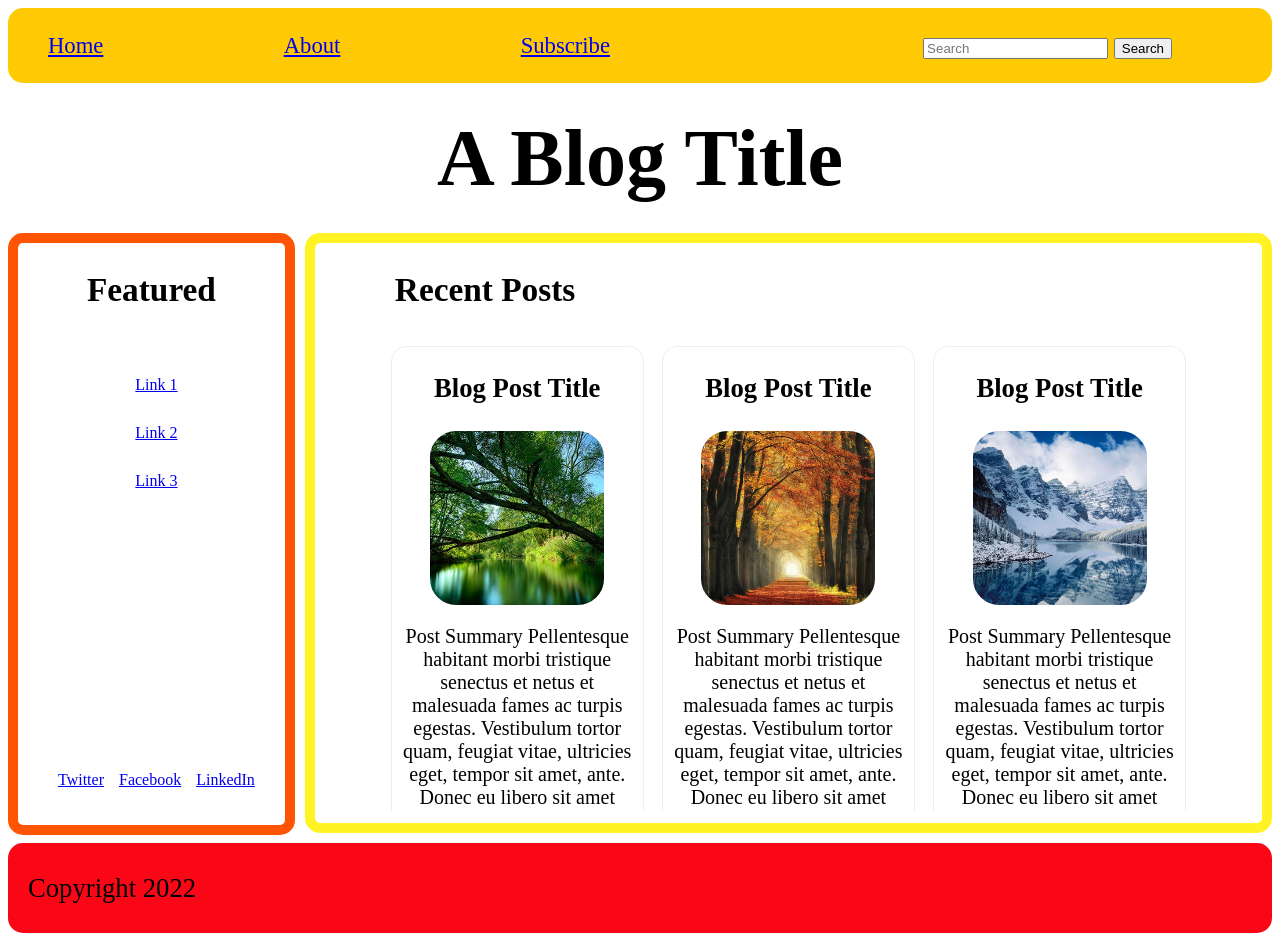
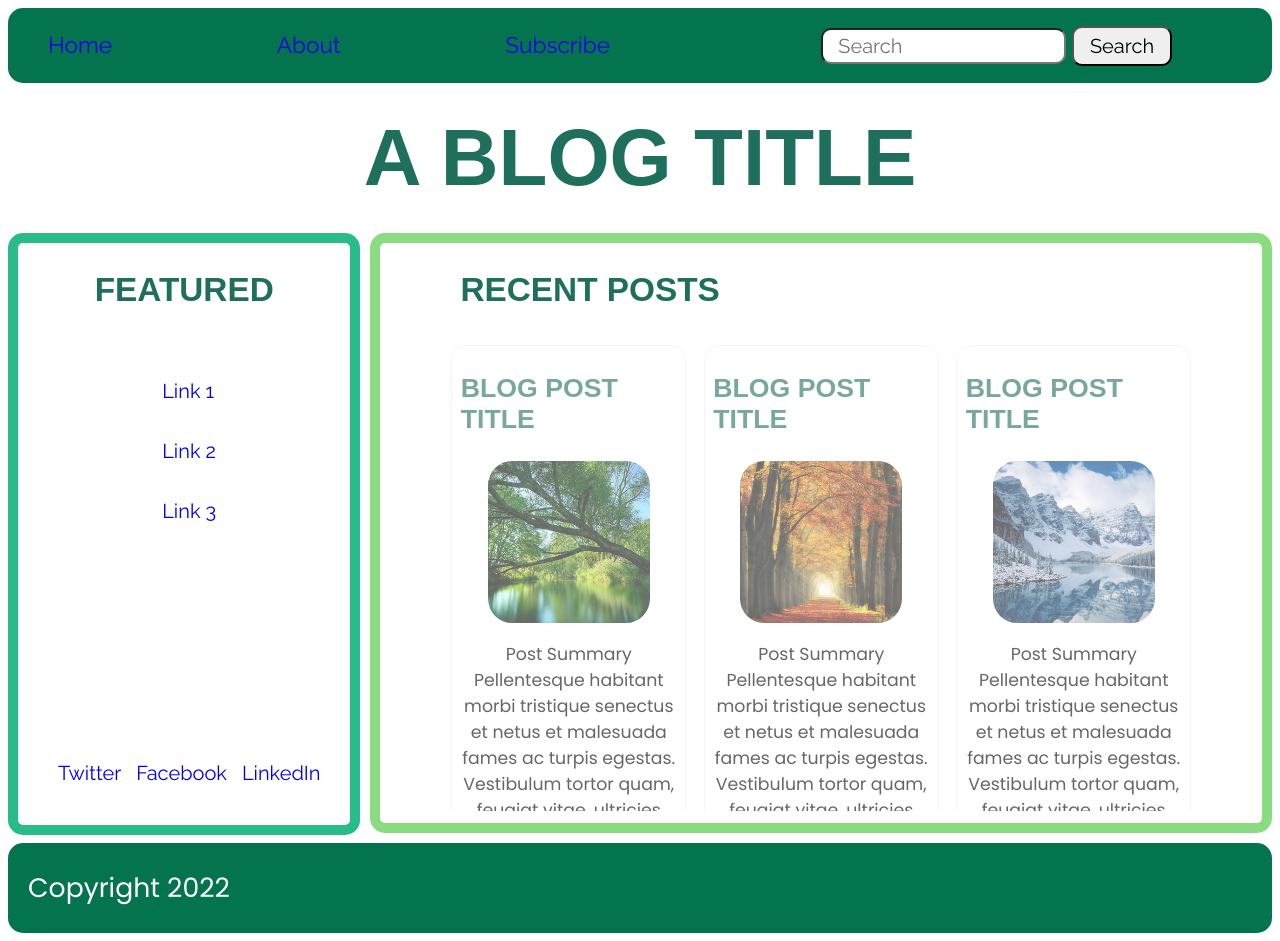
Before and after one commit to nmoneg/Udacity_FEND---Personal_Blog_Template, a plain HTML site: page index.html in a window 1280 px wide. Drawn offline with Linux system fonts and the light colour scheme; a web font is replaced by a local one.

Commit message:
CSS styles added to index

```diff
--- a/index.html
+++ b/index.html
@@ -3,6 +3,7 @@
   <head>
     <title>Home</title>
     <link rel="stylesheet" href="style_index.css">
+    <link rel="stylesheet" href="https://fonts.googleapis.com/css?family=Zen+Kaku+Gothic+Antique|Poppins|Raleway">
   </head>
 
   <body>
@@ -12,100 +13,100 @@
 
     <nav class="nav">
       <ul class="nav-links">
-        <li><a href="#">Home</a></li>
-        <li><a href="#">About</a></li>
-        <li><a href="#">Subscribe</a></li>
+        <li><a class="all-links" href="#">Home</a></li>
+        <li><a class="all-links" href="#">About</a></li>
+        <li><a class="all-links" href="#">Subscribe</a></li>
       </ul>
-      <form class="search">
-        <input type="text" placeholder="Search">
-        <button type="submit">Search</button>
+      <form class="search" action="#">
+        <input id="search-box" type="text" placeholder="Search">
+        <button id="search-button" type="submit">Search</button>
       </form>
     </nav>
 
     <!-- Blog Title -->
 
     <header class="header">
-      <h1>A Blog Title</h1>
+      <h1 class="all-header-font">A Blog Title</h1>
     </header>
 
     <!-- Featured & Social Media Links -->
 
     <section class="feat">
-      <h2 class="subheader">Featured</h2>
+      <h2 class="subheader all-header-font">Featured</h2>
       <ul class="feat-links">
-        <li><a href="#">Link 1</a></li>
-        <li><a href="#">Link 2</a></li>
-        <li><a href="#">Link 3</a></li>
+        <li><a class="all-links" href="#">Link 1</a></li>
+        <li><a class="all-links" href="#">Link 2</a></li>
+        <li><a class="all-links" href="#">Link 3</a></li>
       </ul>
       <ul class="social-media">
-        <li><a href="#">Twitter</a></li>
-        <li><a href="#">Facebook</a></li>
-        <li><a href="#">LinkedIn</a></li>
+        <li><a class="all-links" href="#">Twitter</a></li>
+        <li><a class="all-links" href="#">Facebook</a></li>
+        <li><a class="all-links" href="#">LinkedIn</a></li>
       </ul>
     </section>
 
     <!-- Posts Panel -->
 
     <main class="posts ">
-      <h2 class="subheader posts-hd">Recent Posts</h2>
+      <h2 class="subheader posts-hd all-header-font">Recent Posts</h2>
       <div class="scroll-container">
 
         <!-- Post "Cards" Template -->
         <div class="blog-post-card">
-          <h3 class="post-title">Blog Post Title</h3>
+          <h3 class="post-title all-header-font">Blog Post Title</h3>
           <img class="card-image" src="images/post1.png" alt="Post Image">
           <p class="post-sum">Post Summary Pellentesque habitant morbi tristique senectus et netus et malesuada fames ac turpis egestas. Vestibulum tortor quam, feugiat vitae, ultricies eget, tempor sit amet, ante. Donec eu libero sit amet quam egestas semper. Aenean ultricies mi vitae est. Mauris placerat eleifend leo.</p>
-          <a class="post-link" href="#" target="_blank">View Post</a>
+          <a class="post-link all-links" href="post.html" target="_blank">View Post</a>
         </div>
 
         <!-- Filler Cards -->
         <div class="blog-post-card">
-          <h3 class="post-title">Blog Post Title</h3>
+          <h3 class="post-title all-header-font">Blog Post Title</h3>
           <img class="card-image" src="images/post2.png" alt="Post Image">
           <p class="post-sum">Post Summary Pellentesque habitant morbi tristique senectus et netus et malesuada fames ac turpis egestas. Vestibulum tortor quam, feugiat vitae, ultricies eget, tempor sit amet, ante. Donec eu libero sit amet quam egestas semper. Aenean ultricies mi vitae est. Mauris placerat eleifend leo.</p>
-          <a class="post-link" href="#" target="_blank">View Post</a>
+          <a class="post-link all-links" href="post.html" target="_blank">View Post</a>
         </div>
         <div class="blog-post-card">
-          <h3 class="post-title">Blog Post Title</h3>
+          <h3 class="post-title all-header-font">Blog Post Title</h3>
           <img class="card-image" src="images/post3.png" alt="Post Image">
           <p class="post-sum">Post Summary Pellentesque habitant morbi tristique senectus et netus et malesuada fames ac turpis egestas. Vestibulum tortor quam, feugiat vitae, ultricies eget, tempor sit amet, ante. Donec eu libero sit amet quam egestas semper. Aenean ultricies mi vitae est. Mauris placerat eleifend leo.</p>
-          <a class="post-link" href="#" target="_blank">View Post</a>
+          <a class="post-link all-links" href="post.html" target="_blank">View Post</a>
         </div>
         <div class="blog-post-card">
-          <h3 class="post-title">Blog Post Title</h3>
+          <h3 class="post-title all-header-font">Blog Post Title</h3>
           <img class="card-image" src="images/post4.png" alt="Post Image">
           <p class="post-sum">Post Summary Pellentesque habitant morbi tristique senectus et netus et malesuada fames ac turpis egestas. Vestibulum tortor quam, feugiat vitae, ultricies eget, tempor sit amet, ante. Donec eu libero sit amet quam egestas semper. Aenean ultricies mi vitae est. Mauris placerat eleifend leo.</p>
-          <a class="post-link" href="#" target="_blank">View Post</a>
+          <a class="post-link all-links" href="post.html" target="_blank">View Post</a>
         </div>
         <div class="blog-post-card">
-          <h3 class="post-title">Blog Post Title</h3>
+          <h3 class="post-title all-header-font">Blog Post Title</h3>
           <img class="card-image" src="images/post1.png" alt="Post Image">
           <p class="post-sum">Post Summary Pellentesque habitant morbi tristique senectus et netus et malesuada fames ac turpis egestas. Vestibulum tortor quam, feugiat vitae, ultricies eget, tempor sit amet, ante. Donec eu libero sit amet quam egestas semper. Aenean ultricies mi vitae est. Mauris placerat eleifend leo.</p>
-          <a class="post-link" href="#" target="_blank">View Post</a>
+          <a class="post-link all-links" href="post.html" target="_blank">View Post</a>
         </div>
         <div class="blog-post-card">
-          <h3 class="post-title">Blog Post Title</h3>
+          <h3 class="post-title all-header-font">Blog Post Title</h3>
           <img class="card-image" src="images/post2.png" alt="Post Image">
           <p class="post-sum">Post Summary Pellentesque habitant morbi tristique senectus et netus et malesuada fames ac turpis egestas. Vestibulum tortor quam, feugiat vitae, ultricies eget, tempor sit amet, ante. Donec eu libero sit amet quam egestas semper. Aenean ultricies mi vitae est. Mauris placerat eleifend leo.</p>
-          <a class="post-link" href="#" target="_blank">View Post</a>
+          <a class="post-link all-links" href="post.html" target="_blank">View Post</a>
         </div>
         <div class="blog-post-card">
-          <h3 class="post-title">Blog Post Title</h3>
+          <h3 class="post-title all-header-font">Blog Post Title</h3>
           <img class="card-image" src="images/post3.png" alt="Post Image">
           <p class="post-sum">Post Summary Pellentesque habitant morbi tristique senectus et netus et malesuada fames ac turpis egestas. Vestibulum tortor quam, feugiat vitae, ultricies eget, tempor sit amet, ante. Donec eu libero sit amet quam egestas semper. Aenean ultricies mi vitae est. Mauris placerat eleifend leo.</p>
-          <a class="post-link" href="#" target="_blank">View Post</a>
+          <a class="post-link all-links" href="post.html" target="_blank">View Post</a>
         </div>
         <div class="blog-post-card">
-          <h3 class="post-title">Blog Post Title</h3>
+          <h3 class="post-title all-header-font">Blog Post Title</h3>
           <img class="card-image" src="images/post4.png" alt="Post Image">
           <p class="post-sum">Post Summary Pellentesque habitant morbi tristique senectus et netus et malesuada fames ac turpis egestas. Vestibulum tortor quam, feugiat vitae, ultricies eget, tempor sit amet, ante. Donec eu libero sit amet quam egestas semper. Aenean ultricies mi vitae est. Mauris placerat eleifend leo.</p>
-          <a class="post-link" href="#" target="_blank">View Post</a>
+          <a class="post-link all-links" href="post.html" target="_blank">View Post</a>
         </div>
         <div class="blog-post-card">
-          <h3 class="post-title">Blog Post Title</h3>
+          <h3 class="post-title all-header-font">Blog Post Title</h3>
           <img class="card-image" src="images/post1.png" alt="Post Image">
           <p class="post-sum">Post Summary Pellentesque habitant morbi tristique senectus et netus et malesuada fames ac turpis egestas. Vestibulum tortor quam, feugiat vitae, ultricies eget, tempor sit amet, ante. Donec eu libero sit amet quam egestas semper. Aenean ultricies mi vitae est. Mauris placerat eleifend leo.</p>
-          <a class="post-link" href="#" target="_blank">View Post</a>
+          <a class="post-link all-links" href="post.html" target="_blank">View Post</a>
         </div>
 
       </div>
--- a/style_index.css
+++ b/style_index.css
@@ -13,14 +13,9 @@
   font-size: 25pt;
 }
 
-.box {
-  border: 1px solid red;
-  background: #F8FA9D;
-}
-
 .nav {
   grid-area:nav;
-  background-color: #FFCA03;
+  background-color: #03744e;
   border-radius: 15px;
   display: flex;
   font-size: 17pt;
@@ -34,6 +29,23 @@
   height: 100%;
   margin: 0;
   list-style: none;
+  color: white;
+}
+
+
+.all-links:link {
+  text-decoration: none;
+  font-family: "Raleway", sans-serif;
+}
+
+.all-links:hover {
+  font-size: 110%;
+  color:#29BB89;
+  font-weight: bold;
+}
+
+.all-links:visited {
+  color: inherit;
 }
 
 .search {
@@ -41,6 +53,29 @@
   text-align: right;
   align-self: center;
   padding-right: 100px;
+}
+
+#search-box {
+  height: 30px;
+  border-radius: 10px;
+  font-size: 20px;
+  font-family: "Raleway", sans-serif;
+  padding-left: 15px;
+}
+
+#search-button {
+  height: 40px;
+  width: 100px;
+  border-radius: 10px;
+  font-size: 20px;
+  font-family: "Raleway", sans-serif;
+}
+
+.all-header-font {
+  font-family: "Zen Kaku Gothic Antique", sans-serif;
+  color: #1E6F5C;
+  text-transform: uppercase;
+  font-weight: 600;
 }
 
 .header {
@@ -56,9 +91,11 @@
   height: 97%;
   flex-direction: column;
   align-items: center;
-  border: 10px solid #FF5403;
+  border: 10px solid #29BB89;
   border-radius: 15px;
   margin: 0px 10px 0px 0px;
+  color: #1E6F5C;
+  font-size: 15pt;
 }
 
 .feat-links {
@@ -69,7 +106,7 @@
 }
 
 .social-media {
-  margin-top: 250px;
+  margin-top: 200px;
   margin-right: 30px;
   display: flex;
   list-style: none;
@@ -79,7 +116,7 @@
 
 .posts {
   grid-area: pt;
-  border: 10px solid #FFF323;
+  border: 10px solid #8BDB81;
   border-radius: 15px;
 }
 
@@ -101,12 +138,12 @@
 }
 
 .scroll-container::-webkit-scrollbar-track {
-  background-color: #fdfbcd;
+  background-color: #E7FBBE;
   border-radius: 10px;
 }
 
 .scroll-container::-webkit-scrollbar-thumb {
-  background-color: #fff649;
+  background-color: #8BDB81;
   border-radius: 10px;
 }
 
@@ -120,10 +157,12 @@
   display: flex;
   flex-direction: column;
   align-items: center;
+  opacity: 0.6;
 }
 
 .blog-post-card:hover {
-  background-color: #fff767;
+  background-color: #E7FBBE;
+  opacity: 1;
 }
 
 .post-title {
@@ -137,8 +176,10 @@
 }
 
 .post-sum {
-  font-size: 15pt;
+  font-size: 13pt;
   text-align: center;
+  font-family: "Poppins", sans-serif;
+  font-weight: 100;
 }
 
 .post-link {
@@ -147,12 +188,14 @@
 
 .footer {
   grid-area: ft;
-  background-color: #F90716;
+  background-color: #03744e;
   border-radius: 15px;
   margin: 10px 0px 0px 0px;
 }
 
 .footer-text {
-  margin: 30px 0 0 20px;
+  margin: 25px 0 0 20px;
   font-size: 20pt;
+  font-family: "Poppins", sans-serif;
+  color: white;
 }
```
Lines whose indentation alone changed are shown as unchanged.
